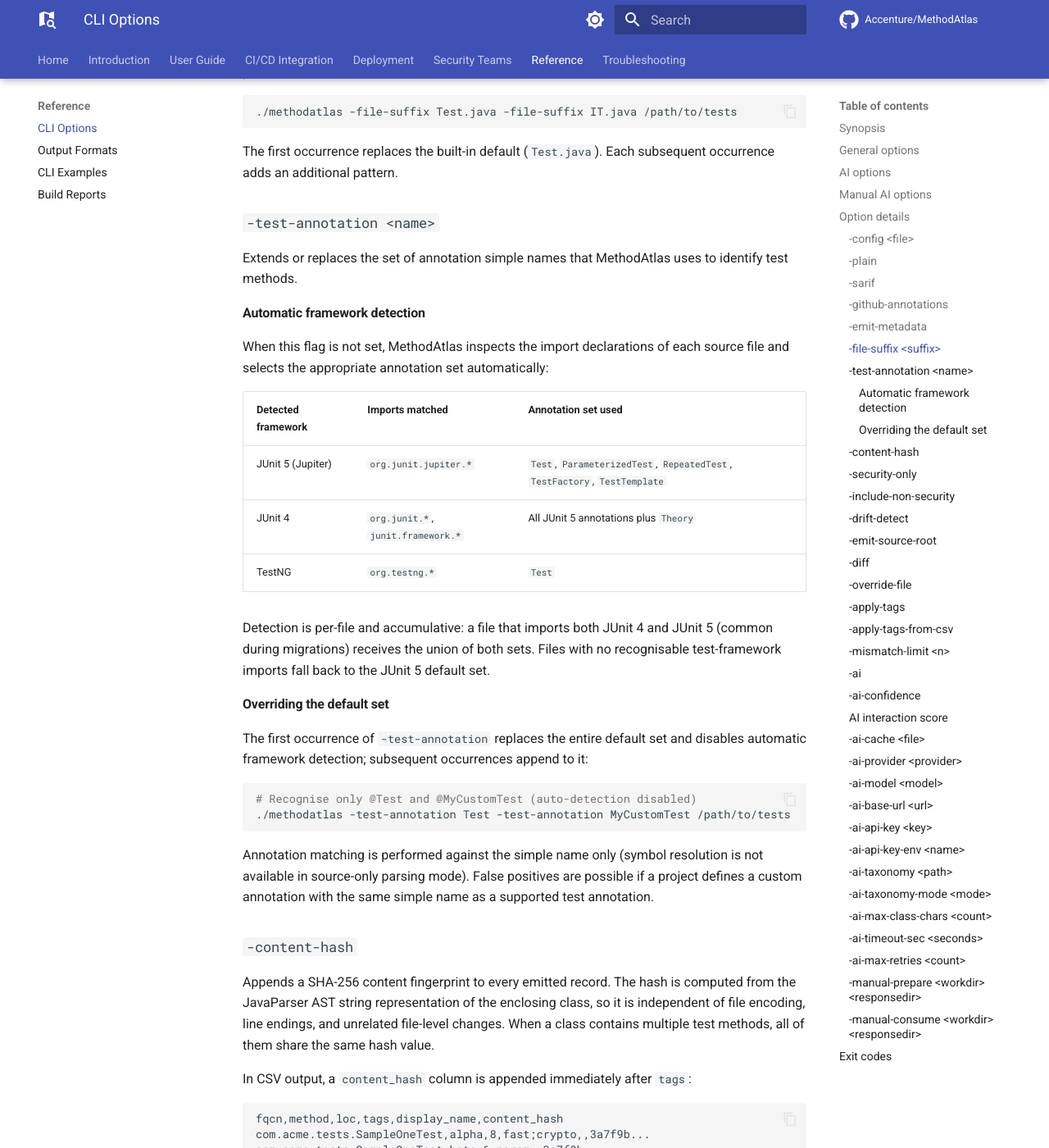
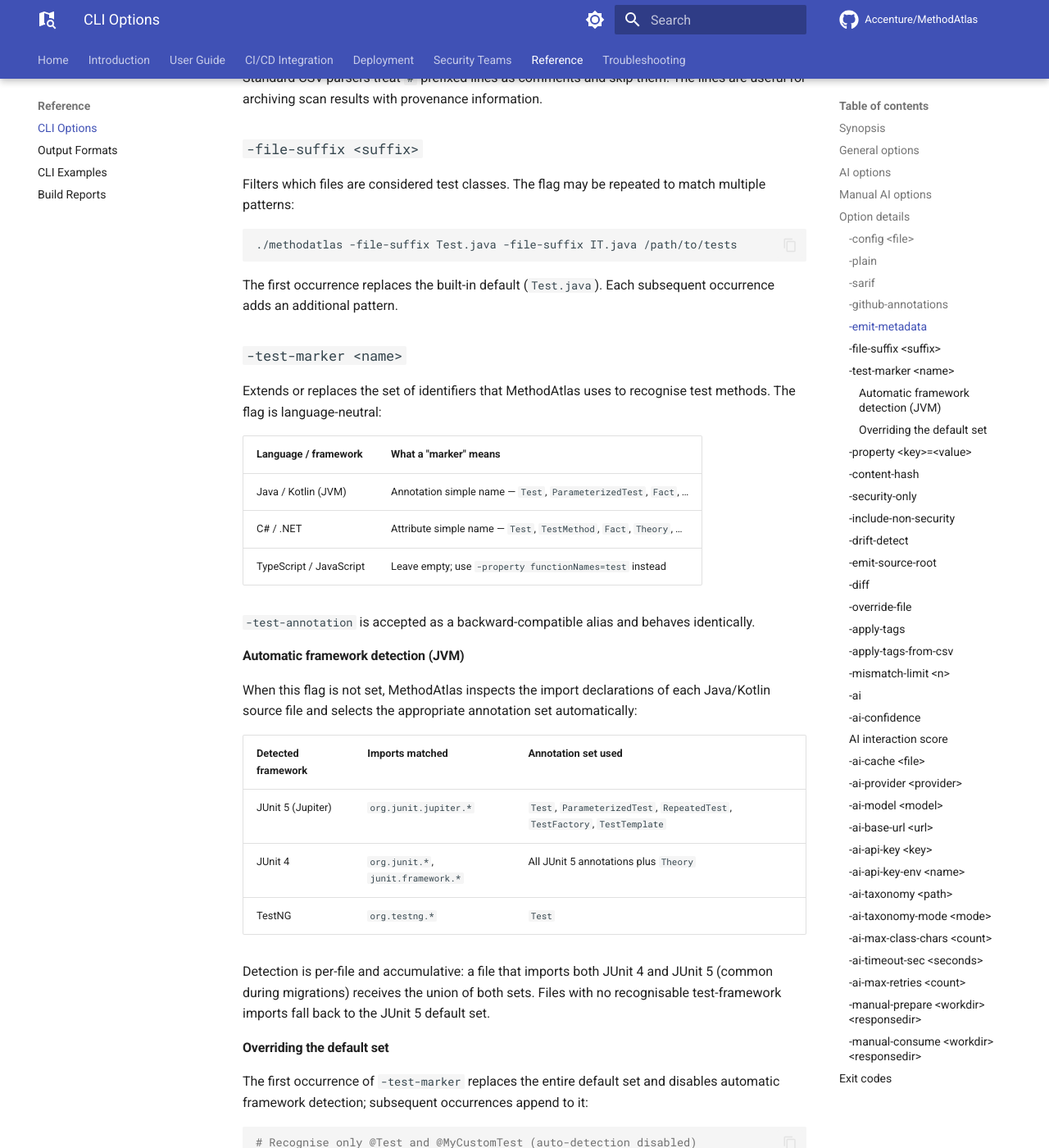
Before and after one commit to Accenture/MethodAtlas, an MkDocs documentation site: the page built from docs/cli-reference.md, in a window 1280 px wide and 1400 px high, scrolled down 5770 px. Shown: the whole window at 82% size. Built offline with MkDocs 1.6.1 and Material for MkDocs 9.7.7, drawn with Linux system fonts in a browser that asks for light colours; comment, search, counter and statistics services are not loaded; some of the changed text lies outside the part shown.

Commit message:
docs: update all documentation for testAnnotations → testMarkers rename
Follows the code refactoring in the previous commit. Every user-facing
reference to -test-annotation and testAnnotations has been updated to
reflect the new primary flag name and YAML key.

- cli-reference.md: summary table updated (-test-marker row added,
  -test-annotation noted as alias; -property row added); YAML example
  block updated to testMarkers + properties; -test-annotation section
  replaced with -test-marker section (language-neutral table added for
  JVM/C#/TypeScript use cases, alias documented); new -property section
  added with YAML example
- cli-examples.md: file-selection examples updated to -test-marker;
  legacy -test-annotation alias example retained; -property example added
- troubleshooting.md: table entry and remedy example updated to -test-marker
- usage-modes/static-inventory.md: example command and explanatory text
  updated; alias mention added
- why-methodatlas.md: Phase 1 description updated to -test-marker

````diff
--- a/docs/cli-reference.md
+++ b/docs/cli-reference.md
@@ -18,7 +18,8 @@ If no scan path is provided, the current directory is scanned. Multiple root pat
 | `-github-annotations` | Emit GitHub Actions `::notice`/`::warning` workflow commands for security-relevant methods; does not require a GitHub Advanced Security licence | CSV mode |
 | `-emit-metadata` | Prepend `# key: value` comment lines before the CSV header | Off |
 | `-file-suffix <suffix>` | Include files whose name ends with `suffix`; may be repeated; first occurrence replaces the default | `Test.java` |
-| `-test-annotation <name>` | Treat methods carrying annotation `name` as test methods; may be repeated; first occurrence replaces the default set | `Test`, `ParameterizedTest`, `RepeatedTest`, `TestFactory`, `TestTemplate` |
+| `-test-marker <name>` | Treat methods carrying marker `name` as test methods; language-neutral: annotation simple names for Java/Kotlin, attribute names for C#; may be repeated; first occurrence replaces the default set; `-test-annotation` is accepted as a backward-compatible alias | `Test`, `ParameterizedTest`, `RepeatedTest`, `TestFactory`, `TestTemplate` |
+| `-property <key>=<value>` | Set a plugin-specific property; may be repeated; same key accumulates into a list; forwarded verbatim to each discovery plugin | — |
 | `-content-hash` | Append a SHA-256 fingerprint of each class source to every emitted record | Off |
 | `-apply-tags` | Write AI-generated `@DisplayName` and `@Tag` annotations back to the scanned source files; requires AI to be enabled | Off |
 | `-apply-tags-from-csv <file>` | Apply reviewed annotation decisions from a MethodAtlas CSV back to the scanned source files; the CSV is the complete desired state for every test method's `@Tag` set and `@DisplayName` | Off |
@@ -73,9 +74,13 @@ overrideFile: .methodatlas-overrides.yaml   # optional
 fileSuffixes:
   - Test.java
   - IT.java
-testAnnotations:
+testMarkers:             # annotation/attribute names for Java/.NET; empty = auto-detect
   - Test
   - ParameterizedTest
+properties:              # plugin-specific key/multi-value pairs (optional)
+  functionNames:         # example: test function names for a Jest/Mocha/Vitest plugin
+    - test
+    - it
 ai:
   enabled: true
   provider: ollama
@@ -154,13 +159,21 @@ Filters which files are considered test classes. The flag may be repeated to mat
 
 The first occurrence replaces the built-in default (`Test.java`). Each subsequent occurrence adds an additional pattern.
 
-### `-test-annotation <name>`
+### `-test-marker <name>`
 
-Extends or replaces the set of annotation simple names that MethodAtlas uses to identify test methods.
+Extends or replaces the set of identifiers that MethodAtlas uses to recognise test methods. The flag is language-neutral:
 
-#### Automatic framework detection
+| Language / framework | What a "marker" means |
+|---|---|
+| Java / Kotlin (JVM) | Annotation simple name — `Test`, `ParameterizedTest`, `Fact`, … |
+| C# / .NET | Attribute simple name — `Test`, `TestMethod`, `Fact`, `Theory`, … |
+| TypeScript / JavaScript | Leave empty; use `-property functionNames=test` instead |
 
-When this flag is not set, MethodAtlas inspects the import declarations of each source file and selects the appropriate annotation set automatically:
+`-test-annotation` is accepted as a backward-compatible alias and behaves identically.
+
+#### Automatic framework detection (JVM)
+
+When this flag is not set, MethodAtlas inspects the import declarations of each Java/Kotlin source file and selects the appropriate annotation set automatically:
 
 | Detected framework | Imports matched | Annotation set used |
 |---|---|---|
@@ -172,14 +185,32 @@ Detection is per-file and accumulative: a file that imports both JUnit 4 and JUn
 
 #### Overriding the default set
 
-The first occurrence of `-test-annotation` replaces the entire default set and disables automatic framework detection; subsequent occurrences append to it:
+The first occurrence of `-test-marker` replaces the entire default set and disables automatic framework detection; subsequent occurrences append to it:
 
 ```bash
 # Recognise only @Test and @MyCustomTest (auto-detection disabled)
-./methodatlas -test-annotation Test -test-annotation MyCustomTest /path/to/tests
+./methodatlas -test-marker Test -test-marker MyCustomTest /path/to/tests
 ```
 
-Annotation matching is performed against the simple name only (symbol resolution is not available in source-only parsing mode). False positives are possible if a project defines a custom annotation with the same simple name as a supported test annotation.
+Marker matching is performed against the simple name only (symbol resolution is not available in source-only parsing mode). False positives are possible if a project defines a custom annotation with the same simple name as a supported test annotation.
+
+### `-property <key>=<value>`
+
+Sets a plugin-specific property and forwards it verbatim to each discovery plugin. The flag may be repeated; the same key accumulates into a list of values.
+
+```bash
+# Tell a Jest/Mocha/Vitest plugin which function names identify tests
+./methodatlas -property functionNames=test -property functionNames=it /path/to/ts
+```
+
+Properties are ignored by plugins that do not recognise the key. In YAML:
+
+```yaml
+properties:
+  functionNames:
+    - test
+    - it
+```
 
 ### `-content-hash`
 
--- a/docs/troubleshooting.md
+++ b/docs/troubleshooting.md
@@ -30,7 +30,7 @@ all rows have `ai_security_relevant=false`.
 | `-ai` flag not supplied | Add `-ai -ai-provider <provider>` to the command |
 | `auto` provider cannot find a running Ollama instance and no API key is set | Either start Ollama (`ollama serve`) or supply an API key with `-ai-api-key-env` |
 | The test suite genuinely has no security-relevant methods | This is a valid outcome; review with the AI rationale column (`ai_reason`) to confirm |
-| Custom annotation set via `-test-annotation` does not match the annotations in source | Verify that the annotation names supplied match those used in the test files |
+| Custom marker set via `-test-marker` does not match the annotations in source | Verify that the annotation names supplied match those used in the test files |
 
 ### JUnit 4 or TestNG tests not discovered
 
@@ -47,7 +47,7 @@ framework is imported via a wildcard at a different package prefix, override
 detection explicitly:
 
 ```bash
-./methodatlas -test-annotation Test -test-annotation Theory src/test/java
+./methodatlas -test-marker Test -test-marker Theory src/test/java
 ```
 
 ## AI enrichment issues
--- a/docs/why-methodatlas.md
+++ b/docs/why-methodatlas.md
@@ -91,7 +91,7 @@ flowchart LR
 
 ### Phase 1 — deterministic method discovery
 
-The parser reads each Java source file lexically, without compiling it, and extracts a precise list of test methods. The test framework is detected automatically from the file's import declarations — JUnit 5 Jupiter, JUnit 4 (including `@Theory`), and TestNG are all supported. This step is entirely rule-based: it finds every method carrying a recognised test annotation, or any custom annotation configured via `-test-annotation`. The result is a canonical, repeatable inventory that does not depend on which AI model is used, which version is current, or whether the AI service is available at all.
+The parser reads each Java source file lexically, without compiling it, and extracts a precise list of test methods. The test framework is detected automatically from the file's import declarations — JUnit 5 Jupiter, JUnit 4 (including `@Theory`), and TestNG are all supported. This step is entirely rule-based: it finds every method carrying a recognised test annotation, or any custom annotation configured via `-test-marker`. The result is a canonical, repeatable inventory that does not depend on which AI model is used, which version is current, or whether the AI service is available at all.
 
 This matters because AI models are not reliable at structural enumeration. Given a raw source file, a model may:
 
````
Also changed, not shown: docs/cli-examples.md (+7 -1 lines), docs/usage-modes/static-inventory.md (+5 -4 lines).
